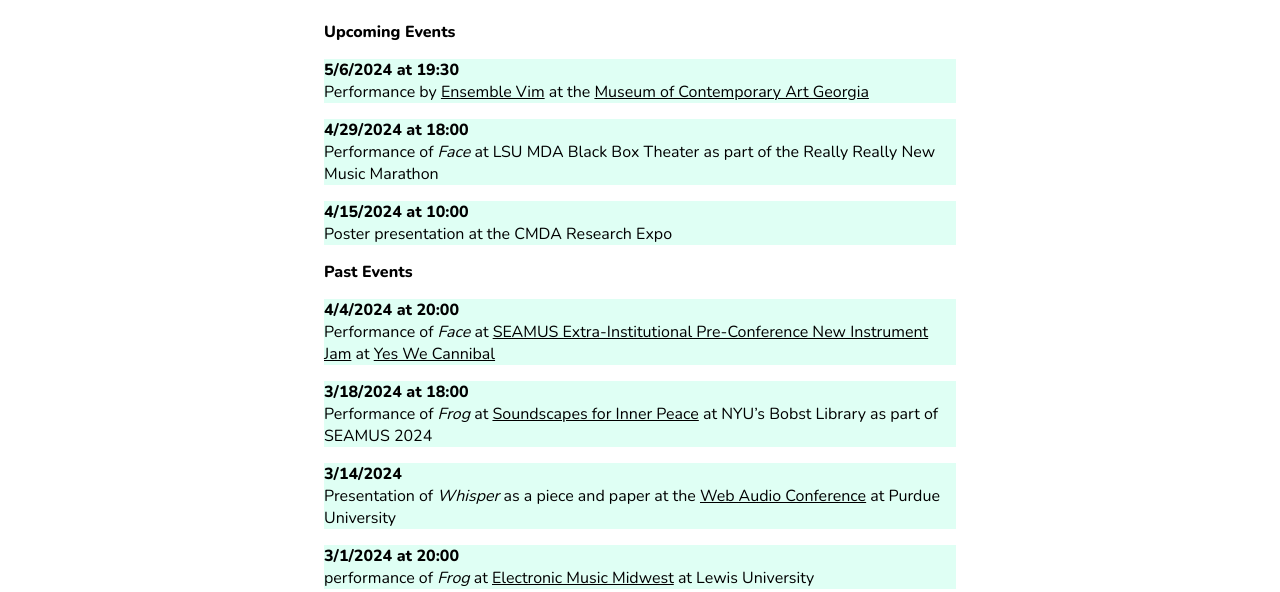
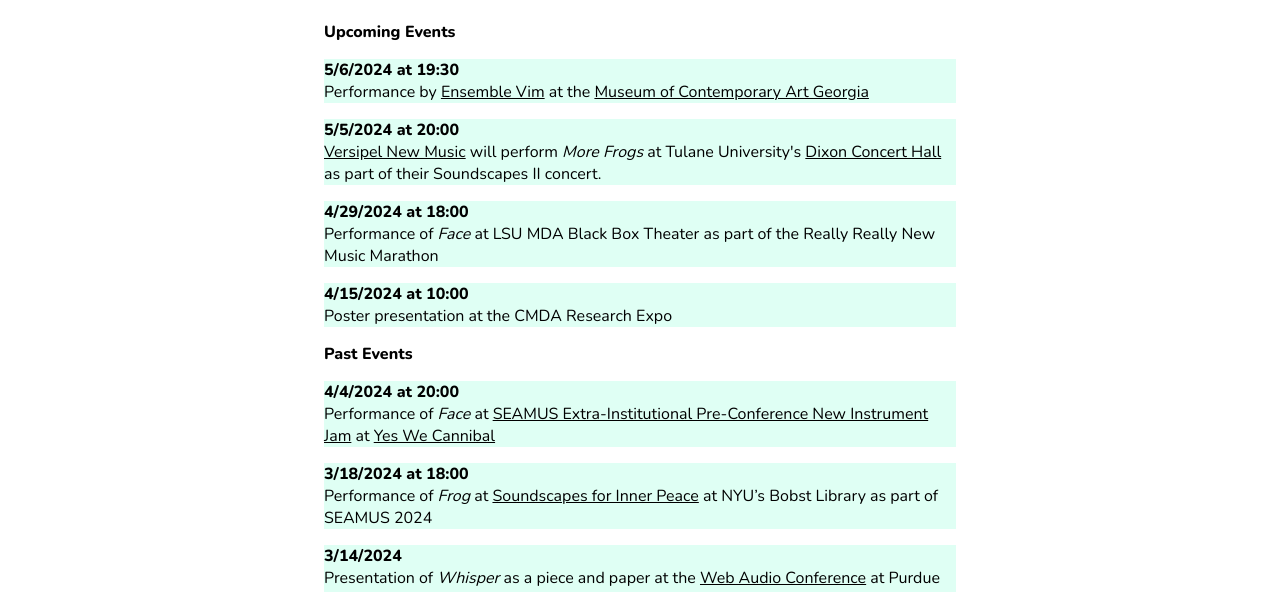
Before and after one commit to tmnash4/treyaNash, a plain HTML site: page calendar.html in a window 1280 px wide. Shown: the part 132-724 px from the top of the page. Drawn offline with nearby package versions, Linux system fonts and the light colour scheme.

Commit message:
Update calendar.html

```diff
--- a/calendar.html
+++ b/calendar.html
@@ -100,6 +100,37 @@
 myEvent2.time()
 myEvent2.eventText()
 myEvent2.addEventToDOM()
+
+let myEvent18 = {
+   div: document.createElement("p"),
+   date: new Date(2024, 4, 5),
+   time: function() {
+    this.date.setHours(20)
+    // this.date.setMinutes(30)
+   },
+   eventTime: "20:00",
+   event: "Soundscapes II",
+   venue: "Tulane University's <a href=https://g.co/kgs/VTkmbww>Dixon Concert Hall</a>",
+   piece: "<i>More Frogs</i>",
+   ensemble: "<a href=https://versipel.org/about/>Versipel New Music</a>",
+   performers: "",
+   linkCreation: document.createElement("a"),
+   eventText: function () {
+     this.div.innerHTML = ("<b>" + this.date.toLocaleDateString()+ " at " + this.eventTime + "</b>"
+        + "<br>" + this.ensemble + " will perform " + this.piece + " at " + this.venue + " as part of their " + this.event + " concert.")
+    },
+   addEventToDOM: function () {
+    this.time()
+    this.eventText()
+    this.div.style.backgroundColor = color1
+    if (this.date.getTime() > today.getTime()) {
+    upComing.appendChild(this.div)
+    } else {
+    past.appendChild(this.div)
+    }
+   }
+}
+myEvent18.addEventToDOM()
 
 let myEvent16 = {
    div: document.createElement("p"),
```
